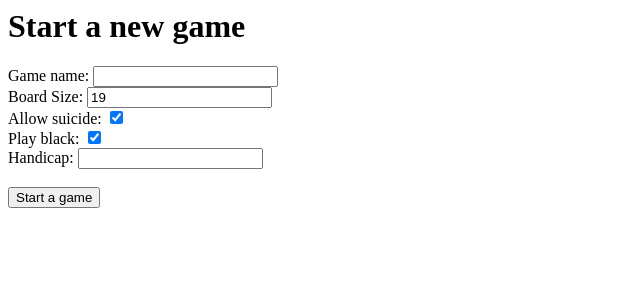
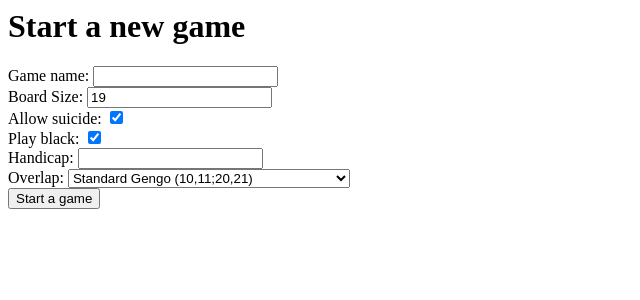
Before and after one commit to jackbenn/gengo, a Flask app: page / in a window 1280 px wide. Shown: the top 300 px of the page, without its empty margins (0-640 px from the left). Run offline with Flask 2, Linux system fonts and the light colour scheme.

Commit message:
allow alternate overlaps in web app; fix missing-handicap bug

```diff
--- a/gengo/app/routes.py
+++ b/gengo/app/routes.py
@@ -24,15 +24,21 @@ def game():
     allow_suicide = "-"
     play_black = "-"
     handicap = 1
+    overlap='standard'
 
     if action == "new":
         allow_suicide = "allow_suicide" in request.args
         play_black = "play_black" in request.args
-        handicap = int(request.args.get('handicap'))
+        try:
+            handicap = int(request.args.get('handicap'))
+        except:
+            handicap = 1
+        overlap = request.args.get('overlap')
     return render_template('game.html',
                            game_name=game_name,
                            board_size=board_size,
                            allow_suicide=allow_suicide,
                            play_black=play_black,
                            handicap=handicap,
+                           overlap=overlap,
                            action=action)
--- a/gengo/app/static/js/board.py
+++ b/gengo/app/static/js/board.py
@@ -70,6 +70,7 @@ def on_open(evt):
     allow_suicide = div_rules.attrs['allow_suicide']
     play_black = div_rules.attrs['play_black']
     handicap = div_rules.attrs['handicap']
+    overlap = div_rules.attrs['overlap']
     action = div_rules.attrs['action']
 
     logging.info("action = ", action)
@@ -80,6 +81,7 @@ def on_open(evt):
         ws.send(allow_suicide)
         ws.send(play_black)
         ws.send(handicap)
+        ws.send(overlap)
     elif action == "join":
         ws.send("join game")
         ws.send(game_name)
--- a/gengo/app/templates/game.html
+++ b/gengo/app/templates/game.html
@@ -17,6 +17,7 @@
              allow_suicide={{allow_suicide}}
              play_black={{play_black}}
              handicap={{handicap}}
+             overlap={{overlap}}
              action={{action}}></div>
         <div style="float:left">
             <svg width="750" height="750" id="svg">
--- a/gengo/app/templates/new.html
+++ b/gengo/app/templates/new.html
@@ -9,6 +9,12 @@
             Allow suicide: <input type="checkbox" checked name="allow_suicide"/><br/>
             Play black: <input type="checkbox" checked name="play_black"/><br/>
             Handicap: <input type="text" maxlength="2" name="handicap"/><br/>
+            Overlap:
+            <select name="overlap">
+                <option value='standard'>Standard Gengo (10,11;20,21)</option>
+                <option value='go'>Standard Go (;10)</option>
+                <option value='expanded'>Expanded Gengo (10,11;20,21,22,30,31,32)</option>
+            </select>
             <input type="hidden" name="action" value="new"/><br/>
             <input type="submit" value="Start a game"/>
 
```
Also changed, not shown: gengo/server/server.py (+11 -3 lines).
